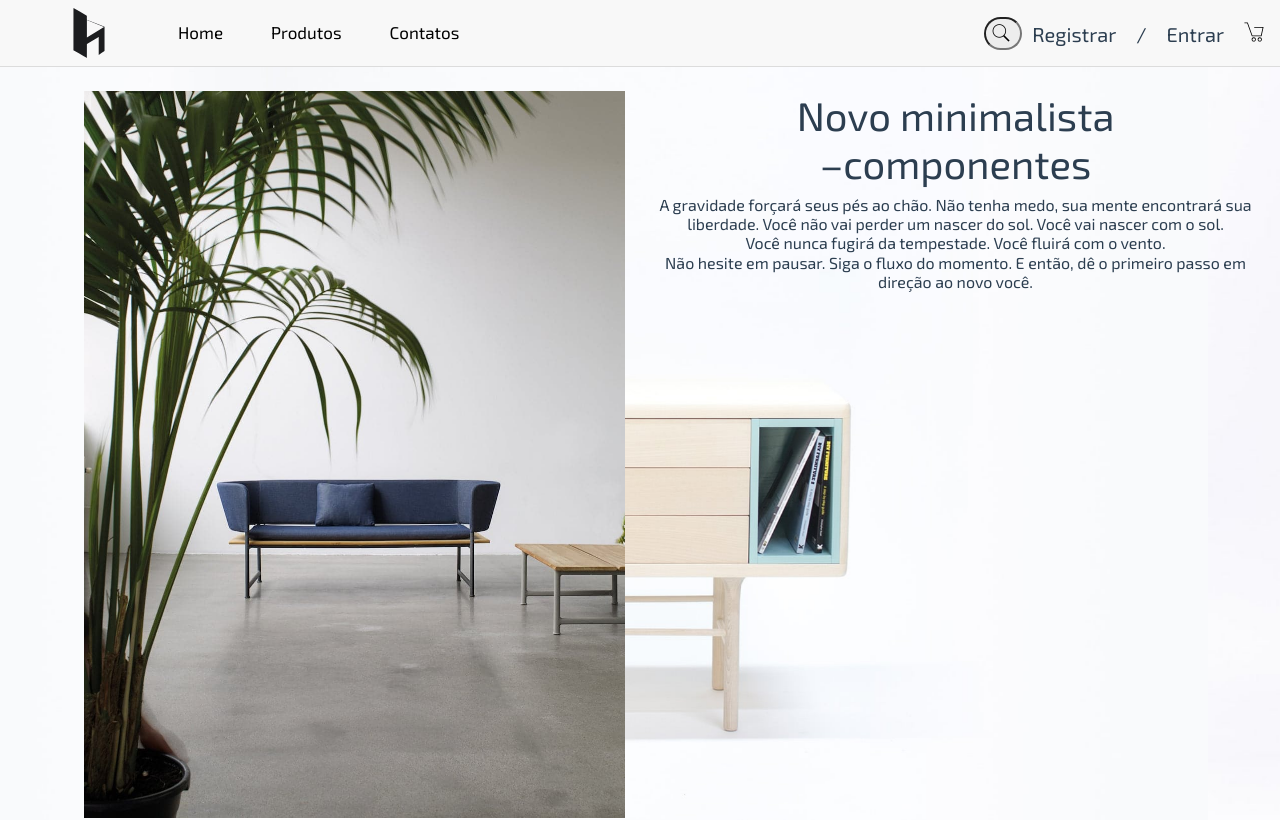
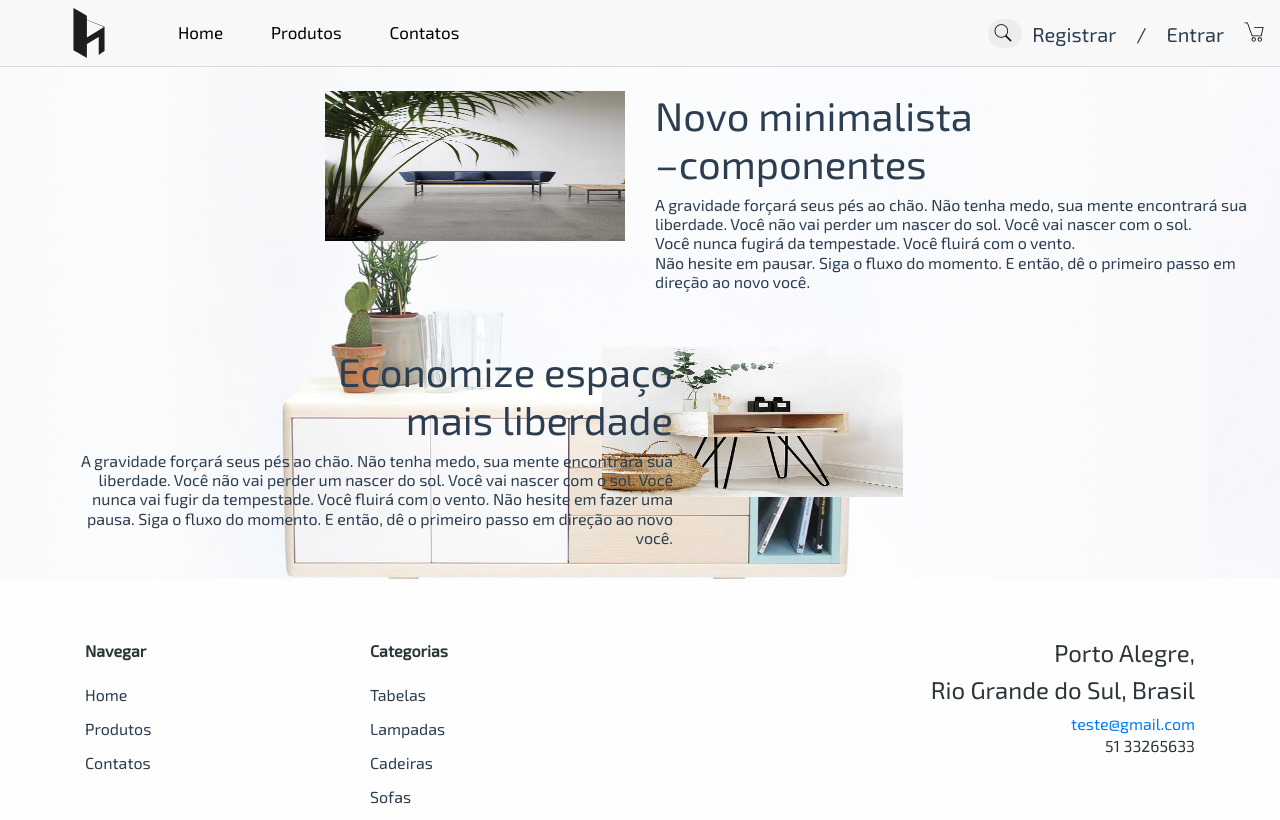
Before and after one commit to diegotpereira/vue-loja-online-master, a Vue app: page / in a window 1280 px wide. Shown: the top 820 px of the page. Built offline with nearby package versions, Linux system fonts and the light colour scheme.

Commit message:
alteração no layout sobrenos.

```diff
--- a/src/App.vue
+++ b/src/App.vue
@@ -23,10 +23,10 @@ export default {
 @import url('https://fonts.googleapis.com/css?family=Exo+2');
 
 #app {
+  background-color: #F8F8F8 !important;
   font-family: 'Exo 2', sans-serif !important;
   -webkit-font-smoothing: antialiased;
   -moz-osx-font-smoothing: grayscale;
-  text-align: center;
   color: #2c3e50;
 
 }
--- a/src/components/Header.vue
+++ b/src/components/Header.vue
@@ -1,8 +1,8 @@
 <template>
     <div class="container-flex">
         <nav class="navbar navbar-light">
-            <div class="dropdown d-xl none d-lg-none mr-auto">
-                <img src="https://img.icons8.com/ios-glyphs/30/000000/menu--v1.png" alt="">
+            <div class="dropdown d-xl-none d-lg-none mr-auto">
+                <img src="https://img.icons8.com/ios-glyphs/30/000000/menu--v1.png" alt="" data-toggle="dropdown" data-target="#navd" aria-haspopup="true" aria-expanded="false">
                 <div class="dropdown-menu hb">
                     <router-link class="dropdown-item" to="/">Home</router-link>
                     <router-link class="dropdown-item" to="/produtos">Produtos</router-link>
@@ -136,7 +136,7 @@ z-index: 100;
 
 .buscar {
     outline: none;
-    border: 1px F8F8F8;
+    border: 1px #F8F8F8;
     background: #ededed url('../assets/search.png') no-repeat 5px center;
     padding: 5px 8px 0px 26px;
     width: 10px;
--- a/src/components/PaginaHome/Sobrenos.vue
+++ b/src/components/PaginaHome/Sobrenos.vue
@@ -37,7 +37,9 @@ export default {
 </script>
 <style scoped>
 .about-us img {
-  width: 90%;
-  min-width: 380px;
+  width: 50%;
+  min-width: 150px;
+  max-height: 150px;
+  height: 100%;
 }
 </style>
```
